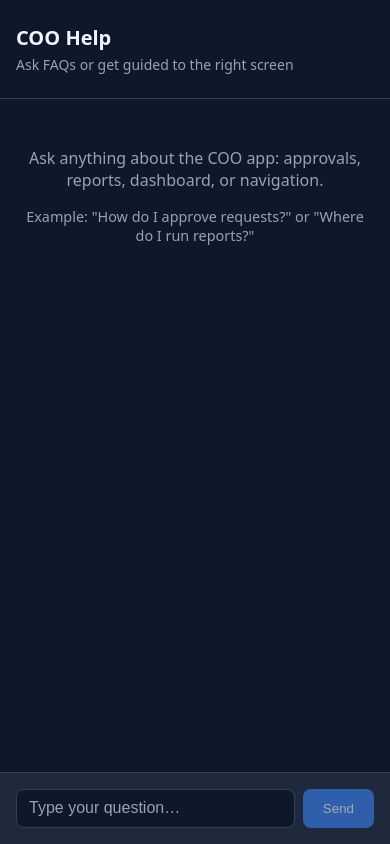
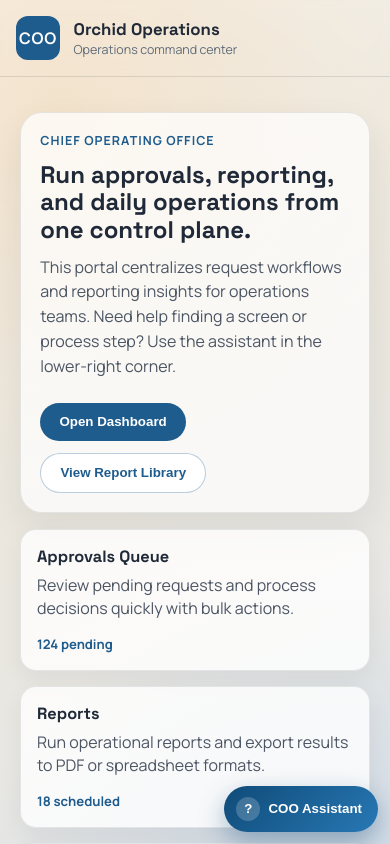
Before and after one commit to rishi-krishna/AI-Agent-chatbot-with-Azure-Search-AI-and-OpenAI, an Angular app in the folder frontend/: page / in a window 390 px wide. Shown: the top 844 px of the page. Built offline with nearby package versions, Linux system fonts and the light colour scheme.

Commit message:
Revamp frontend with floating chatbot widget and update API runtime config

```diff
--- a/frontend/angular.json
+++ b/frontend/angular.json
@@ -25,7 +25,7 @@
           },
           "configurations": {
             "production": {
-              "budget": [
+              "budgets": [
                 { "type": "initial", "maximumWarning": "500kb", "maximumError": "1mb" },
                 { "type": "anyComponentStyle", "maximumWarning": "2kb", "maximumError": "4kb" }
               ],
--- /dev/null
+++ b/frontend/src/app/app.component.css
@@ -0,0 +1,185 @@
+:host {
+  display: block;
+  min-height: 100vh;
+}
+
+.site-shell {
+  min-height: 100vh;
+  background:
+    radial-gradient(circle at 15% 10%, rgba(242, 190, 123, 0.25), transparent 36%),
+    radial-gradient(circle at 85% 90%, rgba(82, 141, 214, 0.2), transparent 38%),
+    linear-gradient(150deg, #f6f2eb 0%, #ebe7de 40%, #e3e8ee 100%);
+  color: #1f2937;
+}
+
+.topbar {
+  display: flex;
+  justify-content: space-between;
+  align-items: center;
+  padding: 1.25rem 2rem;
+  border-bottom: 1px solid rgba(31, 41, 55, 0.12);
+  backdrop-filter: blur(4px);
+}
+
+.brand {
+  display: flex;
+  align-items: center;
+  gap: 0.85rem;
+}
+
+.brand-mark {
+  display: inline-flex;
+  align-items: center;
+  justify-content: center;
+  width: 44px;
+  height: 44px;
+  border-radius: 12px;
+  background: #1f5c8e;
+  color: #fff;
+  font-weight: 700;
+  letter-spacing: 0.05em;
+}
+
+.brand h1 {
+  margin: 0;
+  font-size: 1.05rem;
+}
+
+.brand p {
+  margin: 0.1rem 0 0;
+  font-size: 0.78rem;
+  color: #5f6b7a;
+}
+
+.nav {
+  display: flex;
+  gap: 1.25rem;
+}
+
+.nav a {
+  text-decoration: none;
+  color: #364152;
+  font-weight: 600;
+  font-size: 0.92rem;
+}
+
+.content {
+  max-width: 1080px;
+  margin: 0 auto;
+  padding: 2.2rem 1.25rem 6rem;
+}
+
+.hero {
+  background: rgba(255, 255, 255, 0.72);
+  border: 1px solid rgba(31, 41, 55, 0.1);
+  border-radius: 22px;
+  padding: 2rem;
+  box-shadow: 0 14px 35px rgba(31, 41, 55, 0.08);
+}
+
+.eyebrow {
+  margin: 0;
+  font-size: 0.78rem;
+  text-transform: uppercase;
+  letter-spacing: 0.08em;
+  color: #1f5c8e;
+  font-weight: 700;
+}
+
+.hero h2 {
+  margin: 0.7rem 0;
+  font-size: clamp(1.5rem, 2.6vw, 2.6rem);
+  line-height: 1.15;
+  max-width: 860px;
+}
+
+.lede {
+  margin: 0;
+  max-width: 760px;
+  color: #4b5563;
+  line-height: 1.55;
+}
+
+.hero-actions {
+  display: flex;
+  gap: 0.75rem;
+  margin-top: 1.5rem;
+}
+
+.primary-btn,
+.ghost-btn {
+  border-radius: 999px;
+  border: none;
+  padding: 0.72rem 1.2rem;
+  font-weight: 700;
+  cursor: pointer;
+}
+
+.primary-btn {
+  background: #1f5c8e;
+  color: #fff;
+}
+
+.ghost-btn {
+  background: #fff;
+  color: #1f5c8e;
+  border: 1px solid rgba(31, 92, 142, 0.3);
+}
+
+.cards {
+  margin-top: 1rem;
+  display: grid;
+  grid-template-columns: repeat(3, minmax(0, 1fr));
+  gap: 0.95rem;
+}
+
+.card {
+  background: rgba(255, 255, 255, 0.8);
+  border: 1px solid rgba(31, 41, 55, 0.1);
+  border-radius: 16px;
+  padding: 1rem;
+  box-shadow: 0 8px 25px rgba(17, 24, 39, 0.06);
+}
+
+.card h3 {
+  margin: 0 0 0.45rem;
+  font-size: 1.02rem;
+}
+
+.card p {
+  margin: 0;
+  color: #4b5563;
+  line-height: 1.45;
+}
+
+.card span {
+  display: inline-block;
+  margin-top: 0.9rem;
+  font-size: 0.82rem;
+  font-weight: 700;
+  color: #1f5c8e;
+}
+
+@media (max-width: 920px) {
+  .cards {
+    grid-template-columns: 1fr;
+  }
+
+  .nav {
+    display: none;
+  }
+}
+
+@media (max-width: 640px) {
+  .topbar {
+    padding: 1rem;
+  }
+
+  .hero {
+    padding: 1.2rem;
+  }
+
+  .hero-actions {
+    flex-wrap: wrap;
+  }
+}
--- /dev/null
+++ b/frontend/src/app/app.component.html
@@ -0,0 +1,52 @@
+<div class="site-shell">
+  <header class="topbar">
+    <div class="brand">
+      <span class="brand-mark">COO</span>
+      <div>
+        <h1>Orchid Operations</h1>
+        <p>Operations command center</p>
+      </div>
+    </div>
+    <nav class="nav">
+      <a href="#">Dashboard</a>
+      <a href="#">Approvals</a>
+      <a href="#">Reports</a>
+      <a href="#">Settings</a>
+    </nav>
+  </header>
+
+  <main class="content">
+    <section class="hero">
+      <p class="eyebrow">Chief Operating Office</p>
+      <h2>Run approvals, reporting, and daily operations from one control plane.</h2>
+      <p class="lede">
+        This portal centralizes request workflows and reporting insights for operations teams.
+        Need help finding a screen or process step? Use the assistant in the lower-right corner.
+      </p>
+      <div class="hero-actions">
+        <button type="button" class="primary-btn">Open Dashboard</button>
+        <button type="button" class="ghost-btn">View Report Library</button>
+      </div>
+    </section>
+
+    <section class="cards">
+      <article class="card">
+        <h3>Approvals Queue</h3>
+        <p>Review pending requests and process decisions quickly with bulk actions.</p>
+        <span>124 pending</span>
+      </article>
+      <article class="card">
+        <h3>Reports</h3>
+        <p>Run operational reports and export results to PDF or spreadsheet formats.</p>
+        <span>18 scheduled</span>
+      </article>
+      <article class="card">
+        <h3>Settings</h3>
+        <p>Manage profile, notification preferences, dashboard widgets, and security controls.</p>
+        <span>2 updates</span>
+      </article>
+    </section>
+  </main>
+</div>
+
+<app-chat />
--- a/frontend/src/app/app.component.ts
+++ b/frontend/src/app/app.component.ts
@@ -5,7 +5,7 @@ import { ChatComponent } from './chat/chat.component';
   selector: 'app-root',
   standalone: true,
   imports: [ChatComponent],
-  template: '<app-chat />',
-  styles: [':host { display: block; min-height: 100vh; }'],
+  templateUrl: './app.component.html',
+  styleUrls: ['./app.component.css'],
 })
 export class AppComponent {}
--- a/frontend/src/app/chat/chat.component.css
+++ b/frontend/src/app/chat/chat.component.css
@@ -1,37 +1,85 @@
+.chat-launcher {
+  position: fixed;
+  right: 20px;
+  bottom: 20px;
+  display: inline-flex;
+  align-items: center;
+  gap: 0.5rem;
+  padding: 0.7rem 1rem 0.7rem 0.75rem;
+  border: 0;
+  border-radius: 999px;
+  background: linear-gradient(135deg, #0f4b78, #2878b5);
+  color: #fff;
+  font-weight: 700;
+  box-shadow: 0 10px 26px rgba(15, 75, 120, 0.35);
+  cursor: pointer;
+  z-index: 1200;
+}
+
+.launcher-icon {
+  display: inline-flex;
+  align-items: center;
+  justify-content: center;
+  width: 24px;
+  height: 24px;
+  border-radius: 50%;
+  background: rgba(255, 255, 255, 0.2);
+}
+
 .chat-panel {
+  position: fixed;
+  right: 20px;
+  bottom: 84px;
+  width: min(420px, calc(100vw - 24px));
+  height: min(640px, calc(100vh - 120px));
   display: flex;
   flex-direction: column;
-  max-width: 640px;
-  margin: 0 auto;
-  min-height: 100vh;
-  background: var(--coo-chat-bg);
+  border-radius: 18px;
+  overflow: hidden;
+  background: #f8fafc;
+  border: 1px solid #d7e0e8;
+  box-shadow: 0 20px 45px rgba(15, 23, 42, 0.25);
+  z-index: 1200;
 }
 
 .chat-header {
-  padding: 1.5rem 1rem;
-  border-bottom: 1px solid var(--coo-chat-border);
-  flex-shrink: 0;
+  display: flex;
+  align-items: center;
+  justify-content: space-between;
+  padding: 0.85rem 1rem;
+  background: #0f4b78;
+  color: #fff;
 }
 
 .chat-header h2 {
-  margin: 0 0 0.25rem 0;
-  font-size: 1.25rem;
-  font-weight: 600;
+  margin: 0;
+  font-size: 1.02rem;
 }
 
 .subtitle {
-  margin: 0;
-  font-size: 0.875rem;
-  color: var(--coo-chat-muted);
+  margin: 0.2rem 0 0;
+  font-size: 0.76rem;
+  color: rgba(255, 255, 255, 0.85);
+}
+
+.close-btn {
+  border: 0;
+  width: 30px;
+  height: 30px;
+  border-radius: 50%;
+  background: rgba(255, 255, 255, 0.14);
+  color: #fff;
+  cursor: pointer;
 }
 
 .messages {
   flex: 1;
   overflow-y: auto;
-  padding: 1rem;
+  padding: 0.9rem;
   display: flex;
   flex-direction: column;
-  gap: 1rem;
+  gap: 0.8rem;
+  background: #f4f8fc;
 }
 
 .message {
@@ -44,121 +92,125 @@
 }
 
 .bubble {
-  max-width: 85%;
-  padding: 0.75rem 1rem;
+  max-width: 88%;
+  padding: 0.65rem 0.8rem;
   border-radius: 12px;
-  background: var(--coo-chat-surface);
-  border: 1px solid var(--coo-chat-border);
+  border: 1px solid #d6deea;
+  background: #fff;
+  color: #1f2937;
 }
 
 .message.user .bubble {
-  background: var(--coo-chat-user);
-  border-color: var(--coo-chat-user);
+  background: #0f4b78;
+  border-color: #0f4b78;
+  color: #fff;
 }
 
 .role {
   display: block;
-  font-size: 0.7rem;
+  font-size: 0.67rem;
   text-transform: uppercase;
   letter-spacing: 0.05em;
-  color: var(--coo-chat-muted);
-  margin-bottom: 0.35rem;
-}
-
-.message.user .role {
-  color: rgba(255, 255, 255, 0.85);
+  margin-bottom: 0.3rem;
+  opacity: 0.75;
 }
 
 .content {
   white-space: pre-wrap;
   word-break: break-word;
+  font-size: 0.92rem;
 }
 
 .loading {
-  color: var(--coo-chat-muted);
   font-style: italic;
+  opacity: 0.8;
 }
 
 .citations {
-  margin-top: 0.75rem;
-  padding-top: 0.75rem;
-  border-top: 1px solid var(--coo-chat-border);
+  margin-top: 0.65rem;
+  border-top: 1px solid rgba(148, 163, 184, 0.45);
+  padding-top: 0.6rem;
 }
 
 .citations-label {
-  font-size: 0.75rem;
-  color: var(--coo-chat-citation);
+  font-size: 0.7rem;
   text-transform: uppercase;
-  letter-spacing: 0.05em;
+  letter-spacing: 0.04em;
 }
 
 .citation {
-  margin-top: 0.5rem;
-  font-size: 0.8rem;
-  color: var(--coo-chat-muted);
+  margin-top: 0.45rem;
+  font-size: 0.78rem;
 }
 
 .citation .snippet {
-  margin: 0.25rem 0 0 0;
-  padding: 0.25rem 0;
-  border-left: 3px solid var(--coo-chat-citation);
-  padding-left: 0.5rem;
+  margin: 0.2rem 0 0;
+  border-left: 2px solid #5b8eb4;
+  padding-left: 0.45rem;
+  opacity: 0.9;
 }
 
 .welcome {
   flex: 1;
-  padding: 2rem 1rem;
+  display: grid;
+  place-content: center;
   text-align: center;
-  color: var(--coo-chat-muted);
+  padding: 1rem;
+  color: #445164;
 }
 
 .welcome .hint {
-  margin-top: 1rem;
-  font-size: 0.9rem;
+  margin-top: 0.65rem;
+  font-size: 0.86rem;
 }
 
 .input-row {
   display: flex;
   gap: 0.5rem;
-  padding: 1rem;
-  border-top: 1px solid var(--coo-chat-border);
-  background: var(--coo-chat-surface);
+  padding: 0.75rem;
+  border-top: 1px solid #d7e0e8;
+  background: #fff;
 }
 
 .input {
   flex: 1;
-  padding: 0.6rem 0.75rem;
-  border: 1px solid var(--coo-chat-border);
-  border-radius: 8px;
-  background: var(--coo-chat-bg);
-  color: var(--coo-chat-text);
-  font-size: 1rem;
+  border: 1px solid #c8d4e2;
+  border-radius: 10px;
+  padding: 0.55rem 0.68rem;
+  font-size: 0.95rem;
+  color: #1f2937;
 }
 
 .input:focus {
   outline: none;
-  border-color: var(--coo-chat-citation);
-}
-
-.input::placeholder {
-  color: var(--coo-chat-muted);
+  border-color: #0f4b78;
 }
 
 .send-btn {
-  padding: 0.6rem 1.25rem;
-  background: var(--coo-chat-user);
-  color: white;
-  border: none;
-  border-radius: 8px;
-  font-weight: 500;
+  border: 0;
+  border-radius: 10px;
+  padding: 0.55rem 0.95rem;
+  background: #0f4b78;
+  color: #fff;
+  font-weight: 700;
   cursor: pointer;
-}
-
-.send-btn:hover:not(:disabled) {
-  filter: brightness(1.1);
 }
 
 .send-btn:disabled {
   opacity: 0.6;
   cursor: not-allowed;
 }
+
+@media (max-width: 640px) {
+  .chat-launcher {
+    right: 12px;
+    bottom: 12px;
+  }
+
+  .chat-panel {
+    right: 12px;
+    bottom: 70px;
+    width: calc(100vw - 24px);
+    height: calc(100vh - 90px);
+  }
+}
--- a/frontend/src/app/chat/chat.component.html
+++ b/frontend/src/app/chat/chat.component.html
@@ -1,19 +1,22 @@
-<div class="chat-panel">
+<button class="chat-launcher" type="button" (click)="toggleWidget()" [attr.aria-expanded]="isOpen()">
+  <span class="launcher-icon">?</span>
+  <span>COO Assistant</span>
+</button>
+
+<section class="chat-panel" *ngIf="isOpen()">
   <header class="chat-header">
-    <h2>COO Help</h2>
-    <p class="subtitle">Ask FAQs or get guided to the right screen</p>
+    <div>
+      <h2>COO Assistant</h2>
+      <p class="subtitle">Navigation and process support</p>
+    </div>
+    <button class="close-btn" type="button" (click)="closeWidget()" aria-label="Close chat">x</button>
   </header>
 
   <div class="messages" *ngIf="hasMessages(); else welcome">
-    <div
-      *ngFor="let msg of messages(); trackBy: trackByIndex"
-      class="message"
-      [class.user]="msg.role === 'user'"
-      [class.assistant]="msg.role === 'assistant'"
-    >
+    <div *ngFor="let msg of messages(); trackBy: trackByIndex" class="message" [class.user]="msg.role === 'user'">
       <div class="bubble">
         <span class="role">{{ msg.role === 'user' ? 'You' : 'Assistant' }}</span>
-        <div *ngIf="msg.loading" class="loading">Thinking…</div>
+        <div *ngIf="msg.loading" class="loading">Thinking...</div>
         <div *ngIf="!msg.loading" class="content">{{ msg.content }}</div>
         <div *ngIf="msg.citations?.length && !msg.loading" class="citations">
           <span class="citations-label">Sources:</span>
@@ -25,10 +28,11 @@
       </div>
     </div>
   </div>
+
   <ng-template #welcome>
     <div class="welcome">
-      <p>Ask anything about the COO app: approvals, reports, dashboard, or navigation.</p>
-      <p class="hint">Example: "How do I approve requests?" or "Where do I run reports?"</p>
+      <p>Ask about approvals, reports, dashboard, and navigation.</p>
+      <p class="hint">Example: "How do I approve requests?"</p>
     </div>
   </ng-template>
 
@@ -39,11 +43,11 @@
       [value]="input()"
       (input)="input.set($any($event.target).value)"
       (keydown.enter)="send()"
-      placeholder="Type your question…"
+      placeholder="Type your question..."
       [disabled]="loading()"
     />
     <button type="button" class="send-btn" (click)="send()" [disabled]="loading() || !input().trim()">
       Send
     </button>
   </div>
-</div>
+</section>
--- a/frontend/src/app/chat/chat.component.ts
+++ b/frontend/src/app/chat/chat.component.ts
@@ -2,7 +2,7 @@ import { Component, inject, signal, computed } from '@angular/core';
 import { NgFor, NgIf } from '@angular/common';
 import { FormsModule } from '@angular/forms';
 import { CoochatService } from './coochat.service';
-import type { ChatMessage, Citation } from './models';
+import type { ChatMessage } from './models';
 
 @Component({
   selector: 'app-chat',
@@ -16,7 +16,16 @@ export class ChatComponent {
   input = signal('');
   messages = signal<ChatMessage[]>([]);
   loading = signal(false);
+  isOpen = signal(false);
   hasMessages = computed(() => this.messages().length > 0);
+
+  toggleWidget(): void {
+    this.isOpen.update((open) => !open);
+  }
+
+  closeWidget(): void {
+    this.isOpen.set(false);
+  }
 
   send(): void {
     const text = this.input().trim();
--- a/frontend/src/environments/environment.prod.ts
+++ b/frontend/src/environments/environment.prod.ts
@@ -1,4 +1,4 @@
 export const environment = {
   production: true,
-  apiBaseUrl: '/api',
+  apiBaseUrl: 'https://YOUR-API-NAME.azurewebsites.net',
 };
--- a/frontend/src/styles.css
+++ b/frontend/src/styles.css
@@ -1,12 +1,7 @@
+@import url('https://fonts.googleapis.com/css2?family=Manrope:wght@400;600;700;800&family=Space+Grotesk:wght@500;600;700&display=swap');
+
 :root {
-  --coo-chat-bg: #0f172a;
-  --coo-chat-surface: #1e293b;
-  --coo-chat-border: #334155;
-  --coo-chat-user: #3b82f6;
-  --coo-chat-bot: #334155;
-  --coo-chat-text: #f1f5f9;
-  --coo-chat-muted: #94a3b8;
-  --coo-chat-citation: #38bdf8;
+  --coo-page-text: #1f2937;
 }
 
 * {
@@ -15,8 +10,13 @@
 
 body {
   margin: 0;
-  font-family: system-ui, -apple-system, Segoe UI, Roboto, sans-serif;
-  background: var(--coo-chat-bg);
-  color: var(--coo-chat-text);
+  font-family: 'Manrope', 'Segoe UI', sans-serif;
+  color: var(--coo-page-text);
   min-height: 100vh;
 }
+
+h1,
+h2,
+h3 {
+  font-family: 'Space Grotesk', 'Segoe UI', sans-serif;
+}
```
Also changed, not shown: 2 other files (tests, documents, lock files or other folders).
